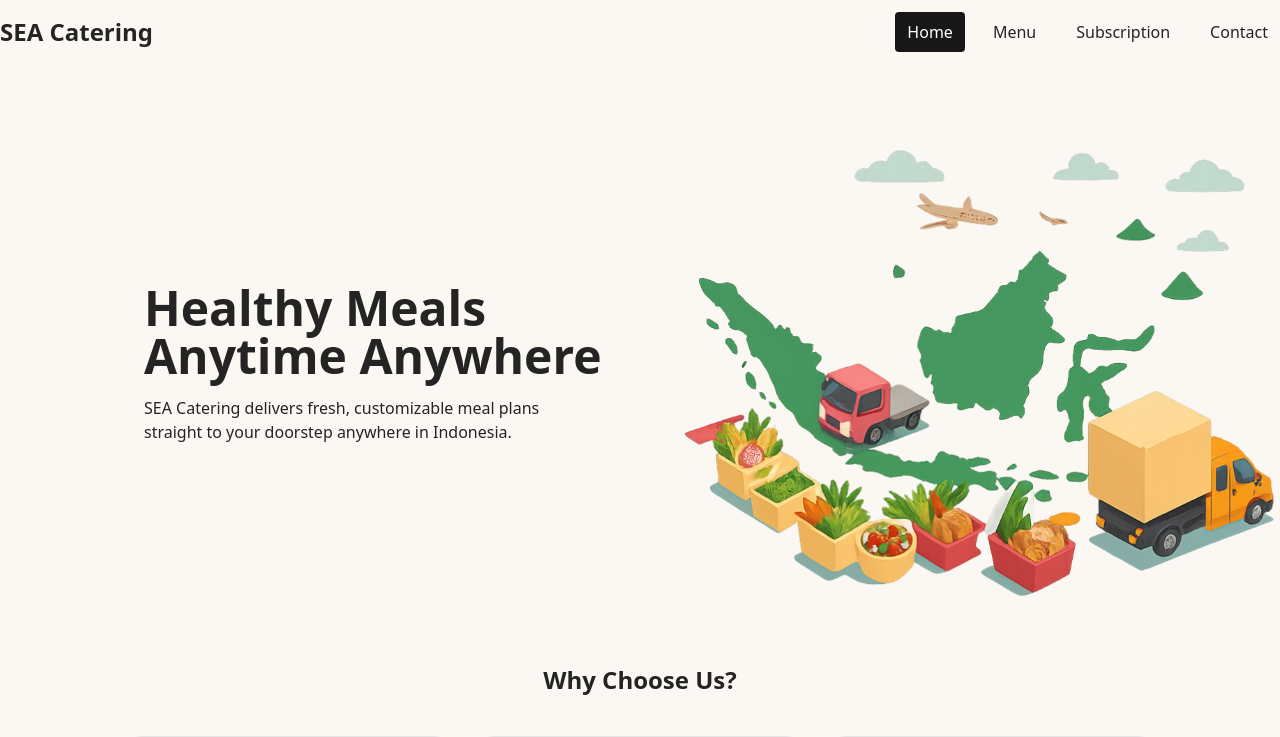
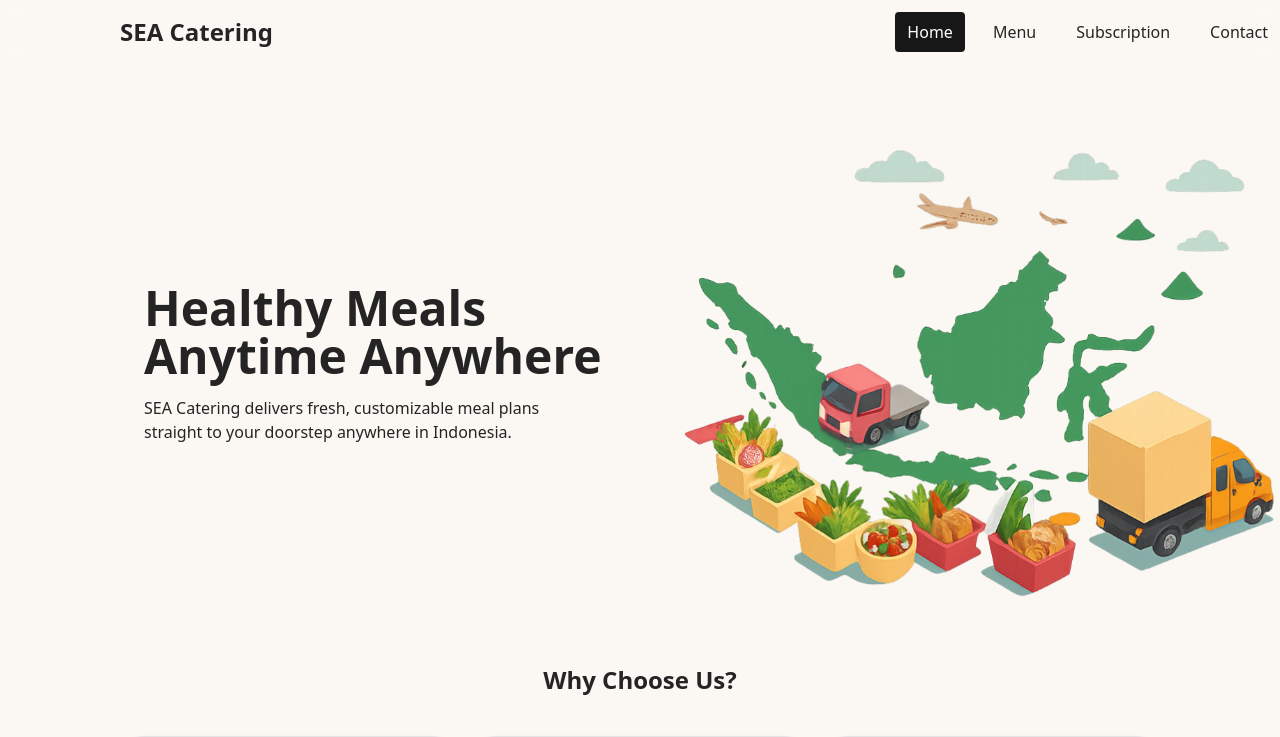
Before and after one commit to PaulusBilly/sea-catering, a Next.js app: page / in a window 1280 px wide. Shown: the top 737 px of the page. Built offline with nearby package versions, Linux system fonts and the light colour scheme.

Commit message:
moved desktop's 30px to the right

```diff
--- a/src/components/navbar.tsx
+++ b/src/components/navbar.tsx
@@ -57,7 +57,7 @@ export default function Navbar() {
           </Dialog.Portal>
         </Dialog.Root>
 
-        <h1 className="absolute left-1/2 -translate-x-1/2 font-bold text-2xl md:relative md:left-0 md:translate-x-0">
+        <h1 className="absolute left-1/2 -translate-x-1/2 font-bold text-2xl md:relative md:ml-30 md:left-0 md:translate-x-0">
           SEA Catering
         </h1>
 
```
